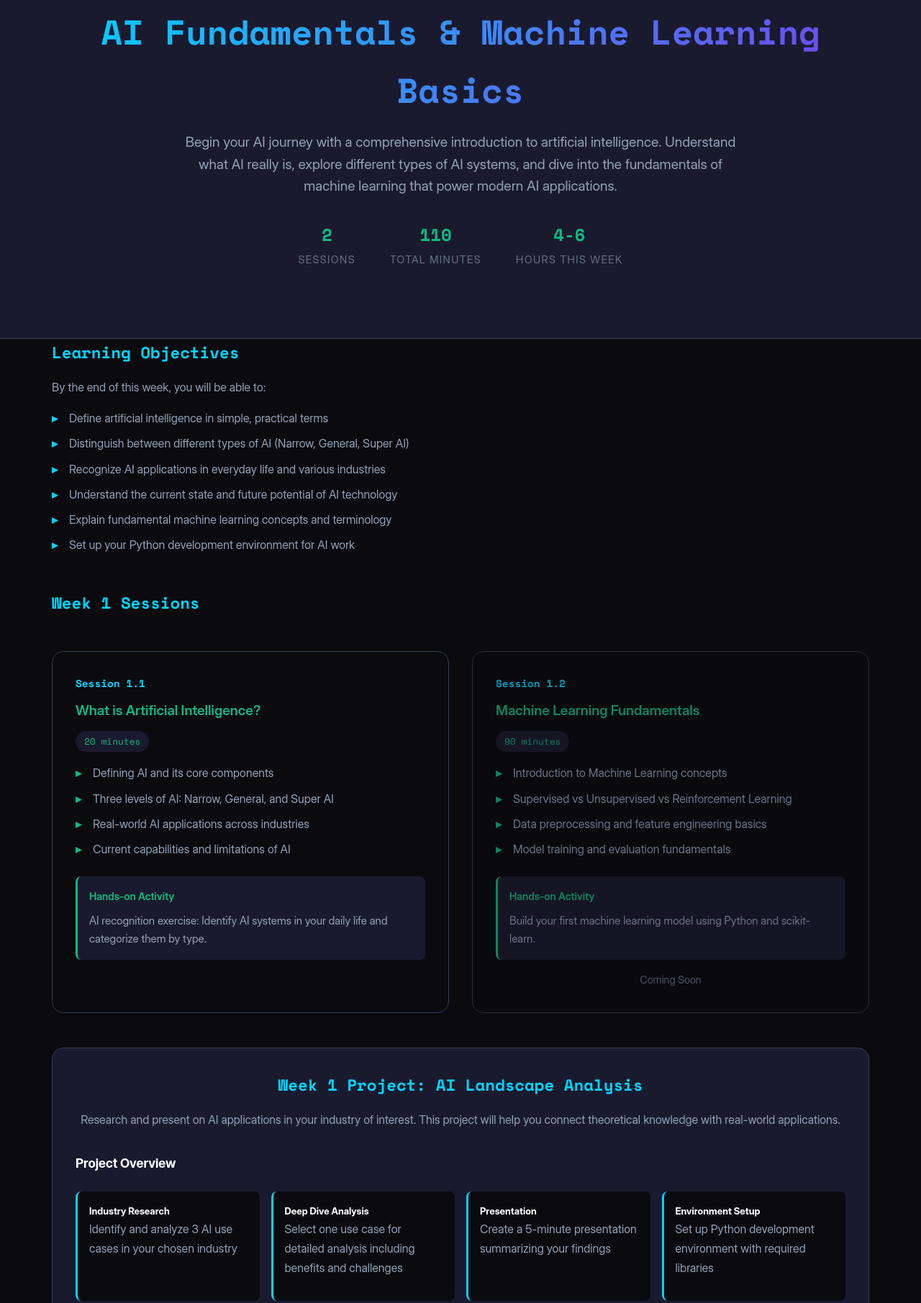
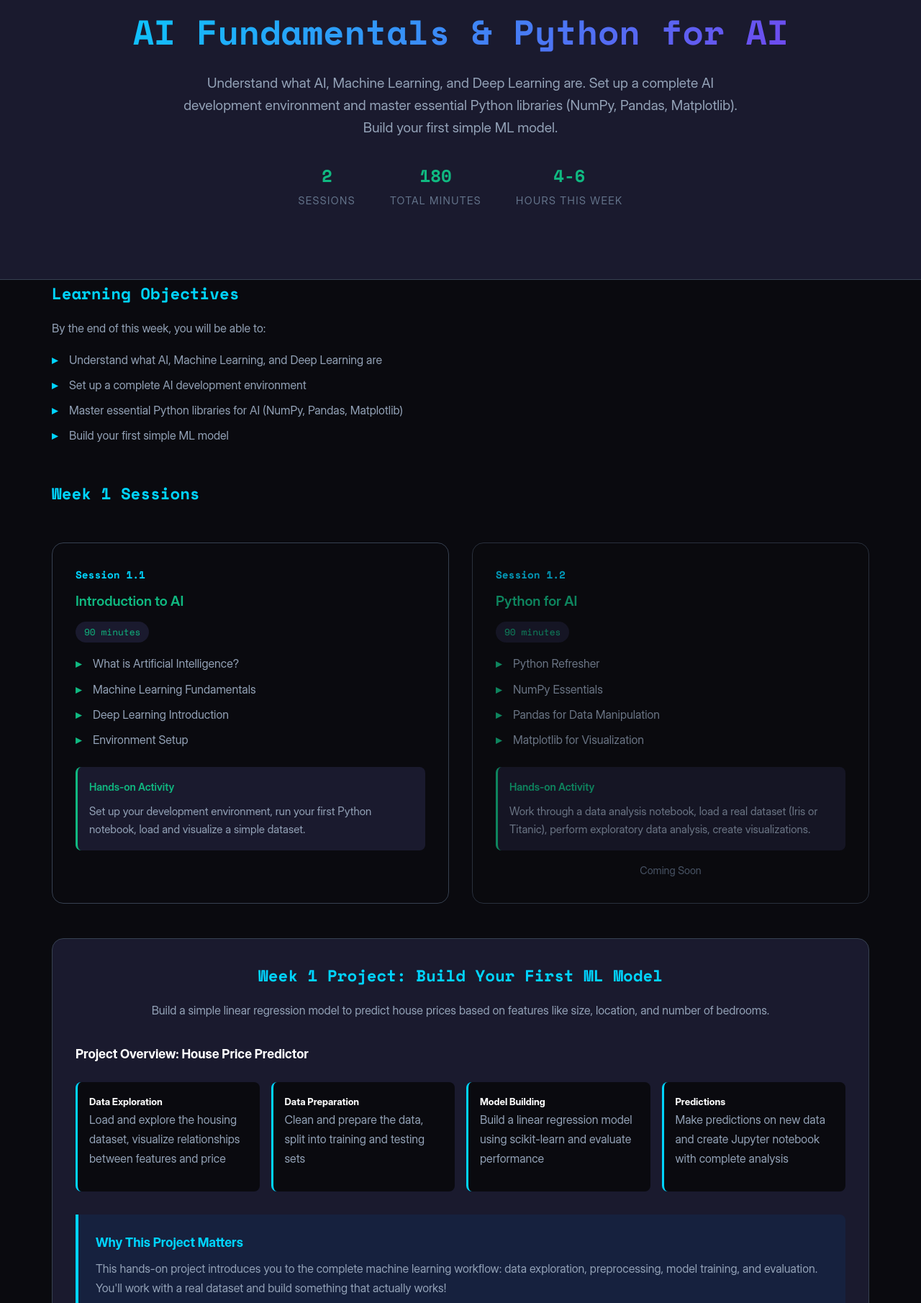
Before and after one commit to sohrabgit/ai-engineering-course, a plain HTML site: page weeks/week1/index.html in a window 1280 px wide. Shown: the part 265-2076 px from the top of the page at 72% size. Drawn offline with nearby package versions, Linux system fonts and the light colour scheme; a web font is replaced by a local one.

Commit message:
updates the course outline with Complete Curriculum & Content Guide

```diff
--- a/weeks/week1/index.html
+++ b/weeks/week1/index.html
@@ -3,7 +3,7 @@
 <head>
     <meta charset="UTF-8">
     <meta name="viewport" content="width=device-width, initial-scale=1.0">
-    <title>Week 1: AI Fundamentals & Machine Learning Basics - AI Engineering Course</title>
+    <title>Week 1: AI Fundamentals & Python for AI - AI Engineering Course</title>
     <link rel="preconnect" href="https://fonts.googleapis.com">
     <link rel="preconnect" href="https://fonts.gstatic.com" crossorigin>
     <link href="https://fonts.googleapis.com/css2?family=Space+Mono:ital,wght@0,400;0,700;1,400&family=Inter+Display:wght@300;400;500;600;700&display=swap" rel="stylesheet">
@@ -279,11 +279,10 @@
         <div class="container">
             <div class="week-header">
                 <div class="week-number">Week 1</div>
-                <h1 class="week-title section-title">AI Fundamentals & Machine Learning Basics</h1>
+                <h1 class="week-title section-title">AI Fundamentals & Python for AI</h1>
                 <p class="week-description">
-                    Begin your AI journey with a comprehensive introduction to artificial intelligence.
-                    Understand what AI really is, explore different types of AI systems, and dive into
-                    the fundamentals of machine learning that power modern AI applications.
+                    Understand what AI, Machine Learning, and Deep Learning are. Set up a complete AI development environment
+                    and master essential Python libraries (NumPy, Pandas, Matplotlib). Build your first simple ML model.
                 </p>
                 <div class="week-meta">
                     <div class="meta-item">
@@ -291,7 +290,7 @@
                         <span class="meta-label">Sessions</span>
                     </div>
                     <div class="meta-item">
-                        <span class="meta-value">110</span>
+                        <span class="meta-value">180</span>
                         <span class="meta-label">Total Minutes</span>
                     </div>
                     <div class="meta-item">
@@ -309,12 +308,10 @@
             <h2>Learning Objectives</h2>
             <p>By the end of this week, you will be able to:</p>
             <ul class="styled-list">
-                <li>Define artificial intelligence in simple, practical terms</li>
-                <li>Distinguish between different types of AI (Narrow, General, Super AI)</li>
-                <li>Recognize AI applications in everyday life and various industries</li>
-                <li>Understand the current state and future potential of AI technology</li>
-                <li>Explain fundamental machine learning concepts and terminology</li>
-                <li>Set up your Python development environment for AI work</li>
+                <li>Understand what AI, Machine Learning, and Deep Learning are</li>
+                <li>Set up a complete AI development environment</li>
+                <li>Master essential Python libraries for AI (NumPy, Pandas, Matplotlib)</li>
+                <li>Build your first simple ML model</li>
             </ul>
         </div>
     </section>
@@ -327,18 +324,18 @@
                 <!-- Session 1.1 -->
                 <a href="./session1-1/topic1.html" class="session-card">
                     <div class="session-number">Session 1.1</div>
-                    <h3 class="session-title">What is Artificial Intelligence?</h3>
-                    <span class="session-duration">20 minutes</span>
+                    <h3 class="session-title">Introduction to AI</h3>
+                    <span class="session-duration">90 minutes</span>
                     <ul class="session-topics">
-                        <li>Defining AI and its core components</li>
-                        <li>Three levels of AI: Narrow, General, and Super AI</li>
-                        <li>Real-world AI applications across industries</li>
-                        <li>Current capabilities and limitations of AI</li>
+                        <li>What is Artificial Intelligence?</li>
+                        <li>Machine Learning Fundamentals</li>
+                        <li>Deep Learning Introduction</li>
+                        <li>Environment Setup</li>
                     </ul>
                     <div class="session-activity">
                         <div class="activity-label">Hands-on Activity</div>
                         <div class="activity-description">
-                            AI recognition exercise: Identify AI systems in your daily life and categorize them by type.
+                            Set up your development environment, run your first Python notebook, load and visualize a simple dataset.
                         </div>
                     </div>
                 </a>
@@ -346,18 +343,18 @@
                 <!-- Session 1.2 -->
                 <div class="session-card" style="opacity: 0.7; pointer-events: none;">
                     <div class="session-number">Session 1.2</div>
-                    <h3 class="session-title">Machine Learning Fundamentals</h3>
+                    <h3 class="session-title">Python for AI</h3>
                     <span class="session-duration">90 minutes</span>
                     <ul class="session-topics">
-                        <li>Introduction to Machine Learning concepts</li>
-                        <li>Supervised vs Unsupervised vs Reinforcement Learning</li>
-                        <li>Data preprocessing and feature engineering basics</li>
-                        <li>Model training and evaluation fundamentals</li>
+                        <li>Python Refresher</li>
+                        <li>NumPy Essentials</li>
+                        <li>Pandas for Data Manipulation</li>
+                        <li>Matplotlib for Visualization</li>
                     </ul>
                     <div class="session-activity">
                         <div class="activity-label">Hands-on Activity</div>
                         <div class="activity-description">
-                            Build your first machine learning model using Python and scikit-learn.
+                            Work through a data analysis notebook, load a real dataset (Iris or Titanic), perform exploratory data analysis, create visualizations.
                         </div>
                     </div>
                     <div style="text-align: center; margin-top: 1rem; color: var(--text-muted); font-size: 0.9rem;">
@@ -373,33 +370,33 @@
         <div class="container">
             <div class="project-section">
                 <div class="project-header">
-                    <h2 class="project-title">Week 1 Project: AI Landscape Analysis</h2>
-                    <p>Research and present on AI applications in your industry of interest. This project will help you connect theoretical knowledge with real-world applications.</p>
+                    <h2 class="project-title">Week 1 Project: Build Your First ML Model</h2>
+                    <p>Build a simple linear regression model to predict house prices based on features like size, location, and number of bedrooms.</p>
                 </div>
 
-                <h4>Project Overview</h4>
+                <h4>Project Overview: House Price Predictor</h4>
                 <div class="deliverables-grid">
                     <div class="deliverable-item">
-                        <h5>Industry Research</h5>
-                        <p>Identify and analyze 3 AI use cases in your chosen industry</p>
+                        <h5>Data Exploration</h5>
+                        <p>Load and explore the housing dataset, visualize relationships between features and price</p>
                     </div>
                     <div class="deliverable-item">
-                        <h5>Deep Dive Analysis</h5>
-                        <p>Select one use case for detailed analysis including benefits and challenges</p>
+                        <h5>Data Preparation</h5>
+                        <p>Clean and prepare the data, split into training and testing sets</p>
                     </div>
                     <div class="deliverable-item">
-                        <h5>Presentation</h5>
-                        <p>Create a 5-minute presentation summarizing your findings</p>
+                        <h5>Model Building</h5>
+                        <p>Build a linear regression model using scikit-learn and evaluate performance</p>
                     </div>
                     <div class="deliverable-item">
-                        <h5>Environment Setup</h5>
-                        <p>Set up Python development environment with required libraries</p>
+                        <h5>Predictions</h5>
+                        <p>Make predictions on new data and create Jupyter notebook with complete analysis</p>
                     </div>
                 </div>
 
                 <div class="highlight-box info" style="margin-top: 2rem;">
                     <h4>Why This Project Matters</h4>
-                    <p>Understanding real-world AI applications helps bridge the gap between theory and practice. This research will give you context for everything you learn in the following weeks and help you identify potential career paths in AI engineering.</p>
+                    <p>This hands-on project introduces you to the complete machine learning workflow: data exploration, preprocessing, model training, and evaluation. You'll work with a real dataset and build something that actually works!</p>
                 </div>
 
                 <div style="text-align: center; margin-top: 2rem;">
@@ -435,7 +432,7 @@
         <div class="container">
             <div class="footer-content">
                 <p>
-                    <strong>Week 1: AI Fundamentals & Machine Learning Basics</strong><br>
+                    <strong>Week 1: AI Fundamentals & Python for AI</strong><br>
                     Part of the AI Engineering Course - 6-Week Intensive Curriculum
                 </p>
                 <p style="margin-top: 1rem; font-size: 0.8rem; color: var(--text-muted);">
```
Also changed, not shown: index.html (+42 -48 lines), 2 other files.
